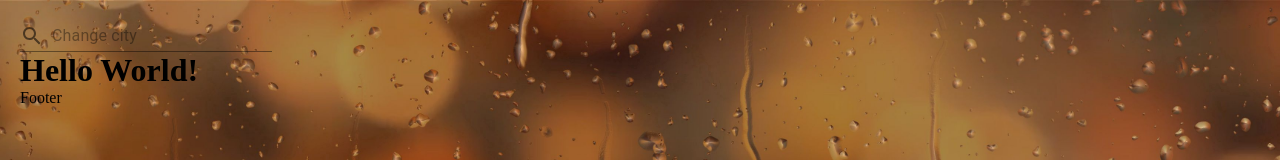
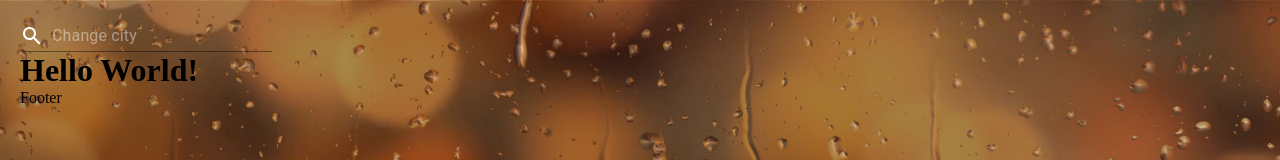
Before and after one commit to FarryDay/weather-app, a React (Vite) app: page / in a window 1280 px wide. Shown: the top 160 px of the page. Built offline with nearby package versions, Linux system fonts and the light colour scheme.

Commit message:
Update Header.jsx

```diff
--- a/src/components/Header/Header.jsx
+++ b/src/components/Header/Header.jsx
@@ -6,6 +6,7 @@ import InputAdornment from '@mui/material/InputAdornment'
 import React, { useState } from 'react'
 
 const SearchInput = styled(Input)({
+	color: 'white',
 	'&.MuiInput-root::after': {
 		borderColor: 'white',
 	},
@@ -23,7 +24,7 @@ export default function Header() {
 					onChange={(e, value) => setValue(() => value)}
 					startAdornment={
 						<InputAdornment position='start'>
-							<Search />
+							<Search sx={{ color: 'white' }} />
 						</InputAdornment>
 					}
 				/>
```
